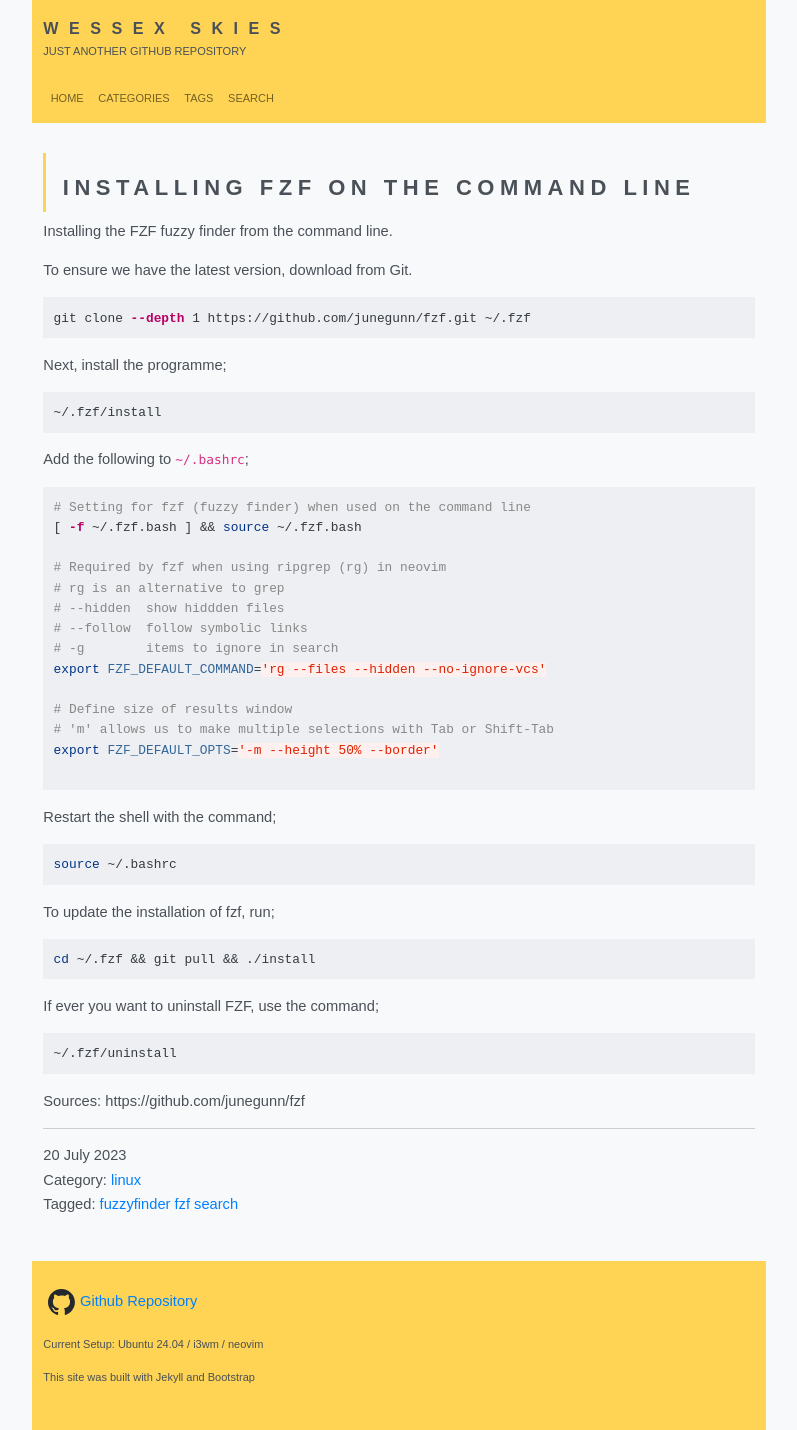
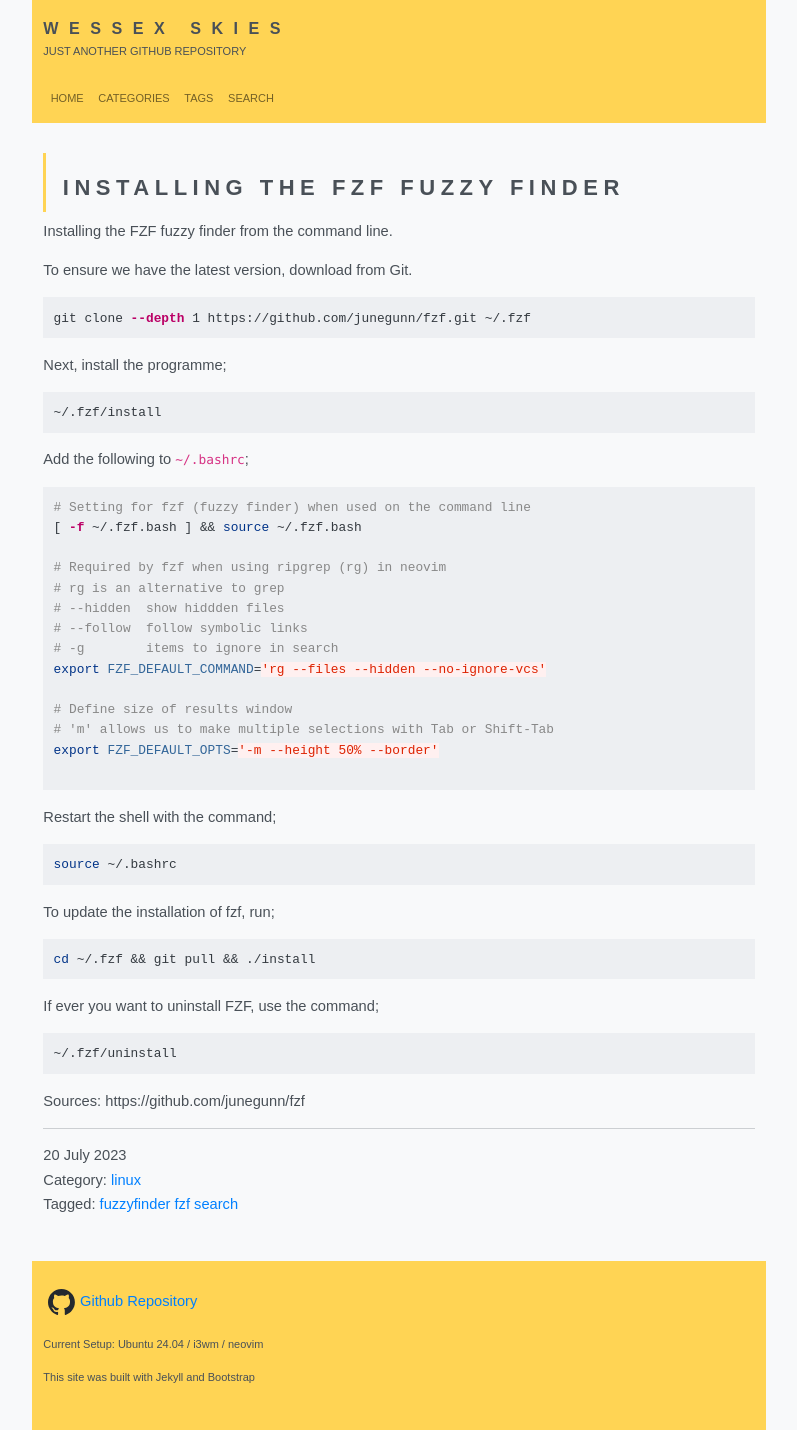
Before and after one commit to Wessex-Skies/wessex-skies.github.io, a Jekyll site: the page built from _posts/2023-07-20-160305.md, in a window 1280 px wide. Shown: the whole page, without its empty margins (241-1038 px from the left). Built offline with Jekyll 4.4.1, drawn with Linux system fonts in a browser that asks for light colours; some web fonts are replaced.

Commit message:
automated: 2024-09-02-2015

```diff
--- a/_posts/2023-07-20-160305.md
+++ b/_posts/2023-07-20-160305.md
@@ -1,5 +1,5 @@
 ---
-title: Installing FZF
+title: Installing the FZF Fuzzy Finder
 date: 2023-07-20
 uid: 20230720160305
 categories: linux
@@ -7,7 +7,7 @@
 excerpt: Installing the FZF fuzzy finder from the command line.
 ---
 
-# Installing Fzf On The Command Line
+# Installing the FZF Fuzzy Finder
 
 Installing the FZF fuzzy finder from the command line.
 
```
